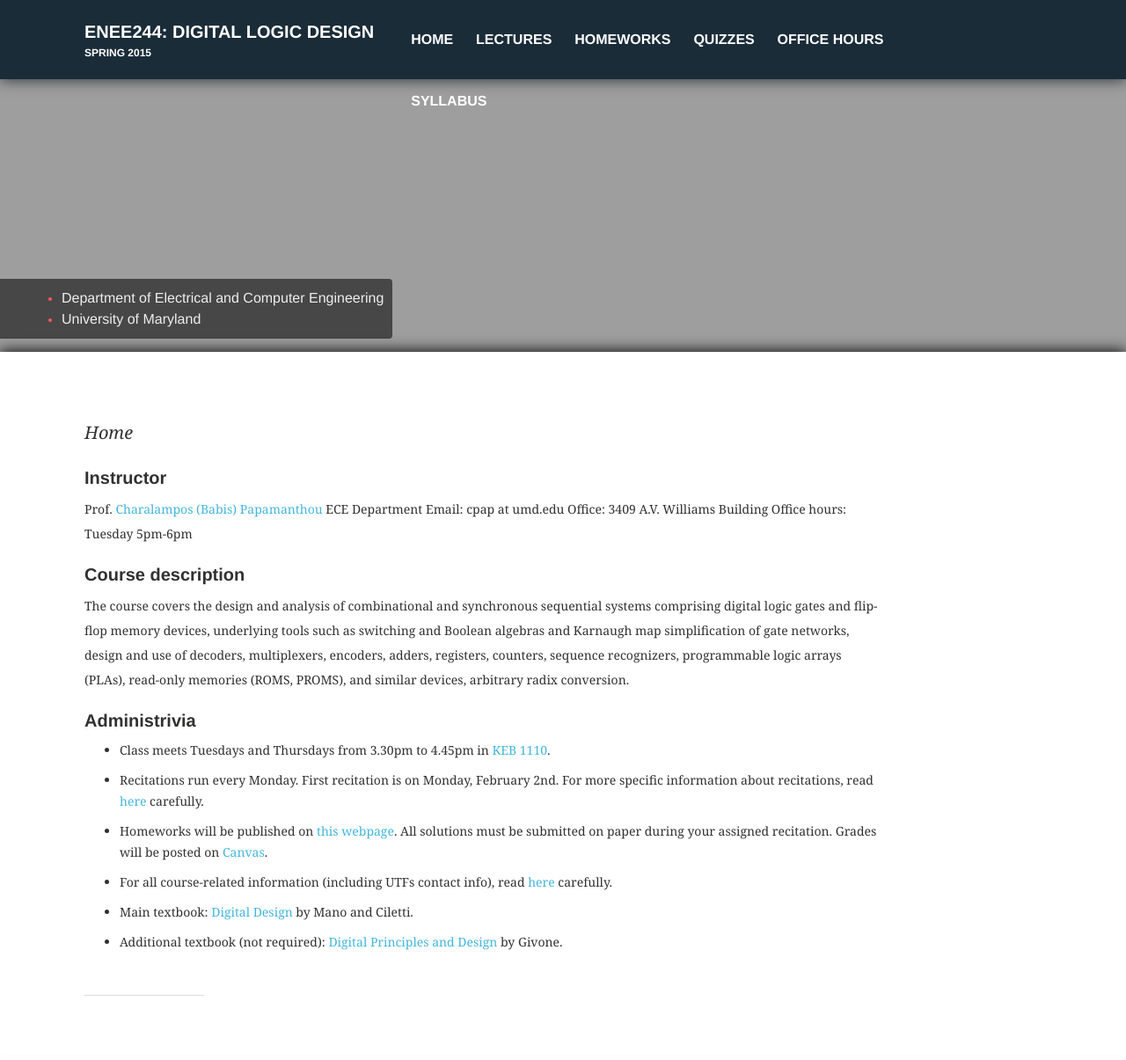
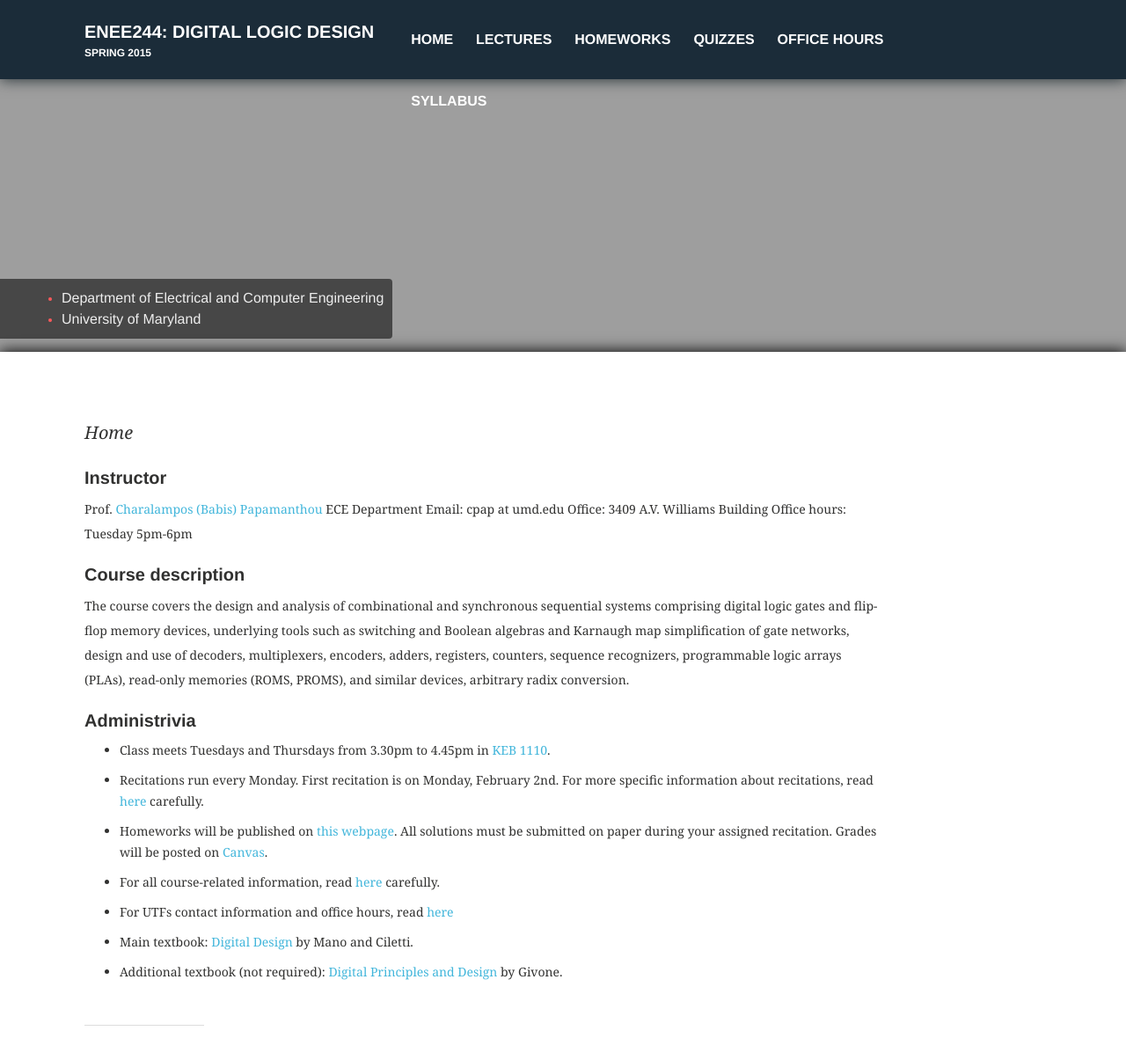
Before and after one commit to enee244/enee244.github.io, a Jekyll site: the page built from index.md, in a window 1280 px wide and 1233 px high. Shown: the top 1205 px of the window at 88% size. Built offline with Jekyll 4.4.1, drawn with Linux system fonts in a browser that asks for light colours.

Commit message:
Added bullet about UTF contact information

```diff
--- a/index.md
+++ b/index.md
@@ -27,6 +27,7 @@ The course covers the design and analysis of combinational and synchronous seque
 * Class meets Tuesdays and Thursdays from 3.30pm to 4.45pm in [KEB 1110](https://www.google.com/maps/@38.991376,-76.937308,3a,75y,233.26h,95.04t/data=!3m4!1e1!3m2!1s3spIc80iU0EbI3zK7zCSNg!2e0!6m1!1e1).
 * Recitations run every Monday. First recitation is on Monday, February 2nd. For more specific information about recitations, read [here](http://enee244.github.io/syllabus/syllabus_244.pdf) carefully.
 * Homeworks will be published on [this webpage](http://enee244.github.io/homeworks). All solutions must be submitted on paper during your assigned recitation. Grades will be posted on [Canvas](https://myelms.umd.edu/login).
-* For all course-related information (including UTFs contact info), read [here](http://enee244.github.io/syllabus/syllabus_244.pdf) carefully.
+* For all course-related information, read [here](http://enee244.github.io/syllabus/syllabus_244.pdf) carefully.
+* For UTFs contact information and office hours, read [here](http://enee244.github.io/office_hours/)
 * Main textbook: [Digital Design](http://www.pearsonhighered.com/educator/product/Digital-Design/9780132774208.page) by Mano and Ciletti.
 * Additional textbook (not required): [Digital Principles and Design](http://highered.mheducation.com/sites/0072525037/index.html) by Givone.
```
